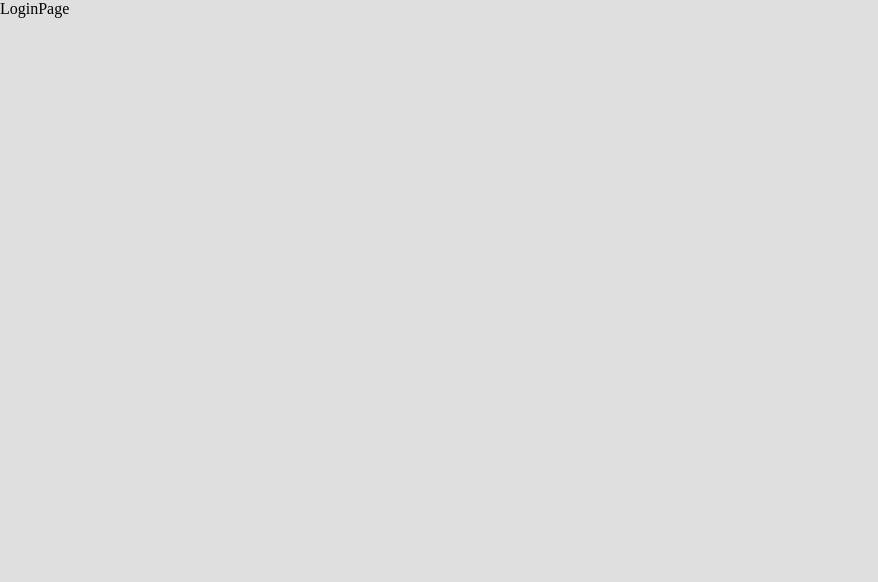
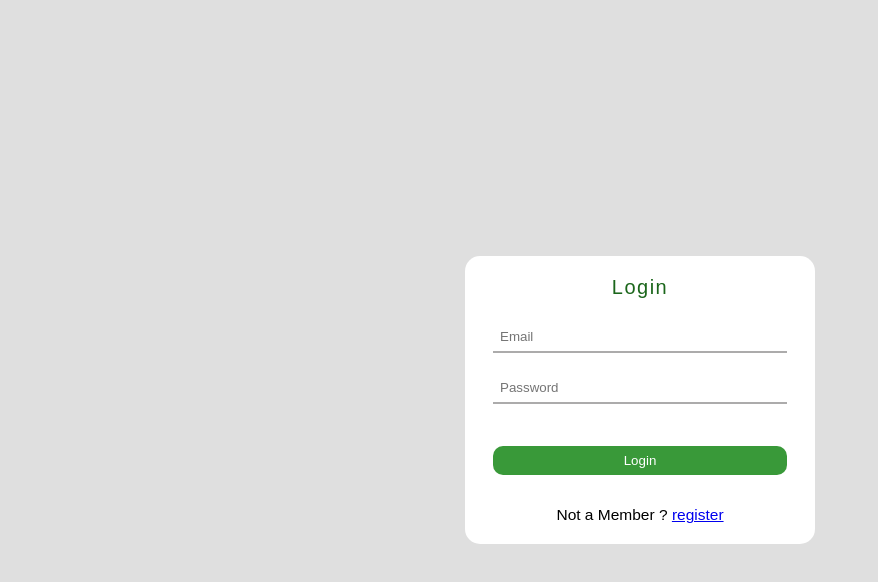
Before and after one commit to Dorhmi/MERN-Stack-JWT-Authentication, a React (Vite) app in the folder Client/: page /login in a window 1280 px wide. Shown: the top 582 px of the page, without its empty margins (0-878 px from the left). Built offline with nearby package versions, Linux system fonts and the light colour scheme.

Commit message:
loginPage

```diff
--- a/Client/src/index.css
+++ b/Client/src/index.css
@@ -94,10 +94,69 @@ body {
     cursor: pointer;
     transition: 0.3s;
     color: #fff;
-    font-size: 17px;
+    font-size: 15px;
     letter-spacing: 1.5px;
     border-radius: 7px;
 }
 .submit-btn:hover {
     background-color: rgb(27, 102, 27);
 }
+.register-footer {
+    font-size: 15.5px;
+}
+.login-section {
+    height: 100vh;
+    display: flex;
+    align-items: center;
+    justify-content: center;
+}
+.login-content {
+    width: 350px;
+    background-color: #fff;
+    padding: 20px 28px;
+    font-family: Arial, Helvetica, sans-serif;
+    border-radius: 15px;
+    display: flex;
+    flex-direction: column;
+    gap: 13px;
+}
+.login-header {
+    color: rgb(27, 102, 27);
+    font-size: 20px;
+    letter-spacing: 1.5px;
+    margin-bottom: 10px;
+    text-align: center;
+}
+.login-form {
+    display: flex;
+    flex-direction: column;
+    gap: 20px;
+}
+.login-button {
+    background-color: rgb(57, 153, 57);
+    border: 0;
+    color: #fff;
+    padding: 7px;
+    border-radius: 10px;
+    margin-top: 22px;
+    cursor: pointer;
+    transition: 0.3s;
+}
+.login-button:hover {
+    background-color: rgb(27, 102, 27);
+}
+.login-input {
+    padding: 7px;
+    border: none;
+    border-bottom: 2px solid rgb(172, 171, 171);
+    outline: none;
+}
+.login-input:focus {
+    color: rgb(27, 102, 27);
+    border-bottom:2px solid rgb(27, 102, 27);
+}
+.login-footer {
+    text-align: center;
+    margin-top: 18px;
+    font-size: 15.5px;
+}
--- a/Client/src/pages/LoginPage.jsx
+++ b/Client/src/pages/LoginPage.jsx
@@ -1,8 +1,19 @@
 import React from 'react'
+import {Link} from 'react-router-dom'
 
 const LoginPage = () => {
 return (
-    <div>LoginPage</div>
+    <section className='login-section'>
+        <div className='login-content'>
+            <p className='login-header'>Login</p>
+            <form className='login-form'>
+                <input className='login-input' type="email" placeholder='Email' />
+                <input className='login-input' type="text" placeholder='Password'/>
+                <button className='login-button' type='submit'>Login</button>
+            </form>
+            <p className='login-footer'>Not a Member ? <Link to={"/register"}>register</Link></p>
+        </div>
+    </section>
 )
 }
 
```
